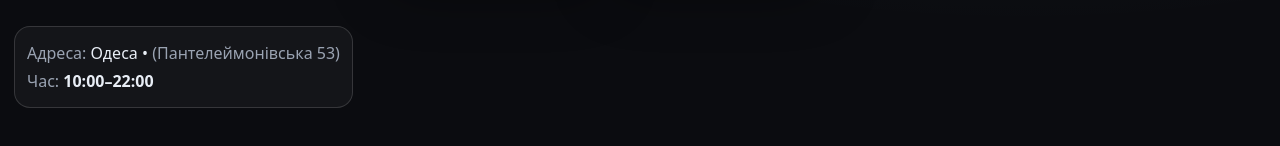
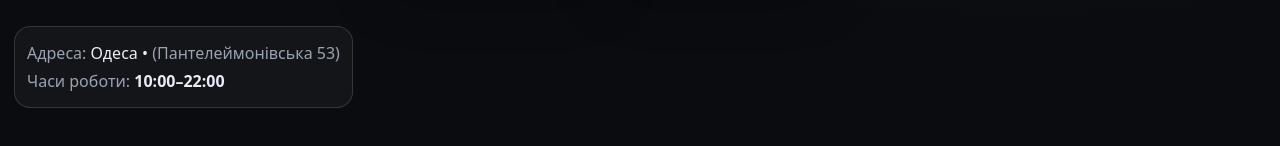
Before and after one commit to LukasMindeli/tg-menu, a React (Vite) app in the folder webapp/: page / in a window 1280 px wide. Shown: the part 634-780 px from the top of the page. Built offline with nearby package versions, Linux system fonts and the light colour scheme.

Commit message:
Update menu

```diff
--- a/webapp/src/App.jsx
+++ b/webapp/src/App.jsx
@@ -191,7 +191,7 @@ export default function App() {
             <span className="muted">(Пантелеймонівська 53)</span>
           </div>
           <div className="footLine">
-            <span className="muted">Час:</span> <b>10:00–22:00</b>
+            <span className="muted">Часи роботи:</span> <b>10:00–22:00</b>
           </div>
         </footer>
       </div>
```
